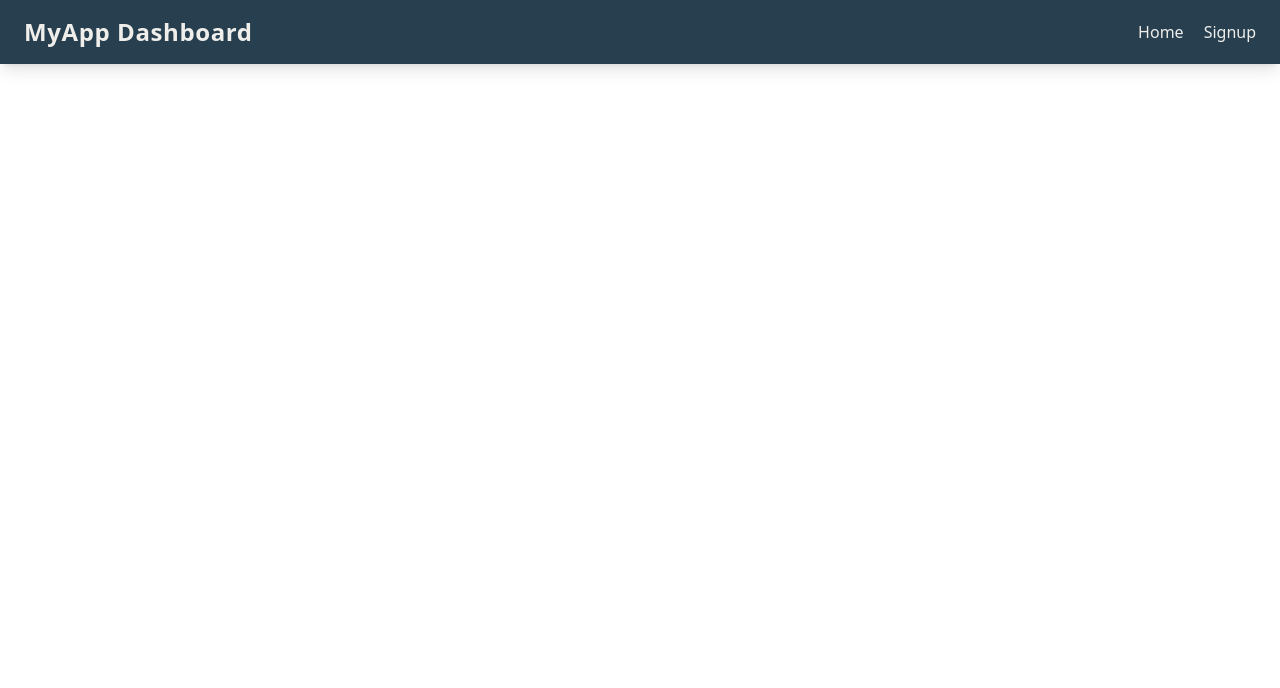
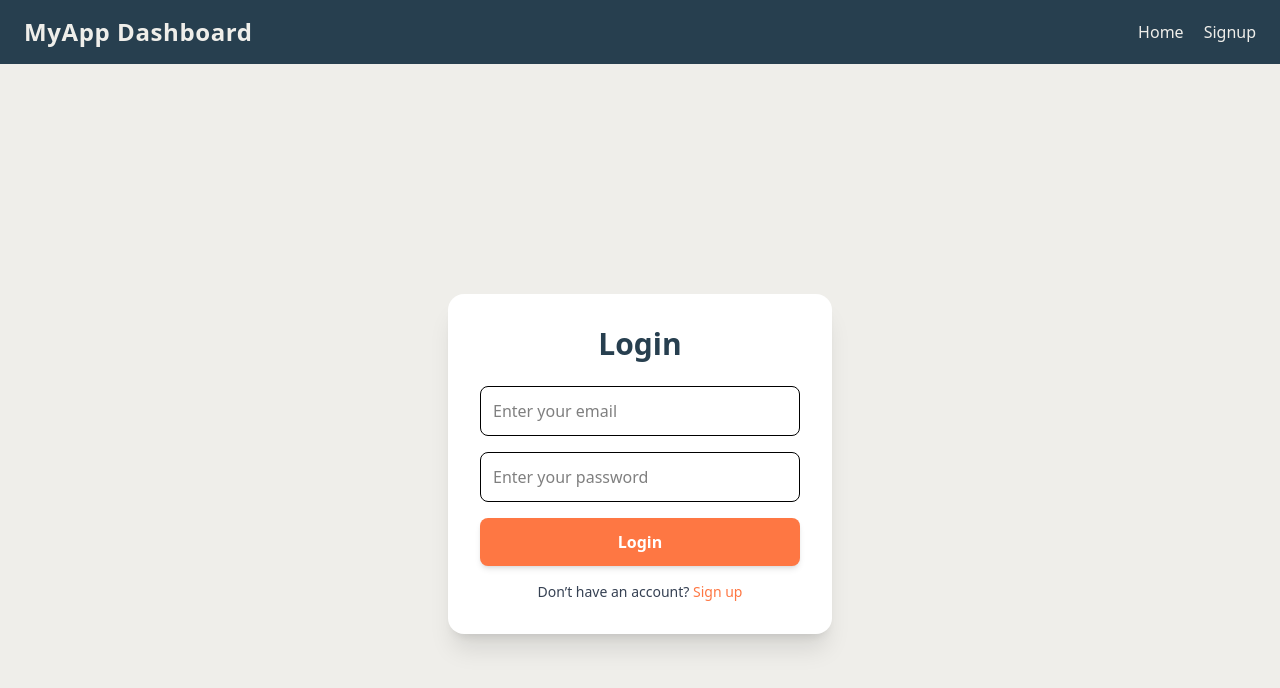
Before and after one commit to Suraz95/TestingDemo, a React (Vite) app: page /login in a window 1280 px wide. Shown: the top 688 px of the page. Built offline with nearby package versions, Linux system fonts and the light colour scheme.

Commit message:
changed home page

```diff
--- a/package.json
+++ b/package.json
@@ -3,7 +3,7 @@
   "private": true,
   "version": "0.0.0",
   "type": "module",
-   "homepage": "https://Suraz95.github.io/TestingDemo",
+   "homepage": "https://Suraz95.github.io/TestingDemo/login",
   "scripts": {
     "dev": "vite",
     "build": "vite build",
--- a/src/App.jsx
+++ b/src/App.jsx
@@ -19,12 +19,8 @@ function App() {
     <Router>
       <Navbar />
       <Routes>
-        {/* 👇 Default landing page is now Login */}
-        <Route path="/" element={<Login setUser={setUser} />} />
-
-        {/* 👇 Protected home route moved to /home */}
         <Route
-          path="/home"
+          path="/"
           element={
             <ProtectedRoute>
               <Home />
@@ -39,6 +35,7 @@ function App() {
             </ProtectedRoute>
           }
         />
+        <Route path="/login" element={<Login setUser={setUser} />} />
         <Route path="/signup" element={<Signup />} />
       </Routes>
     </Router>
```
